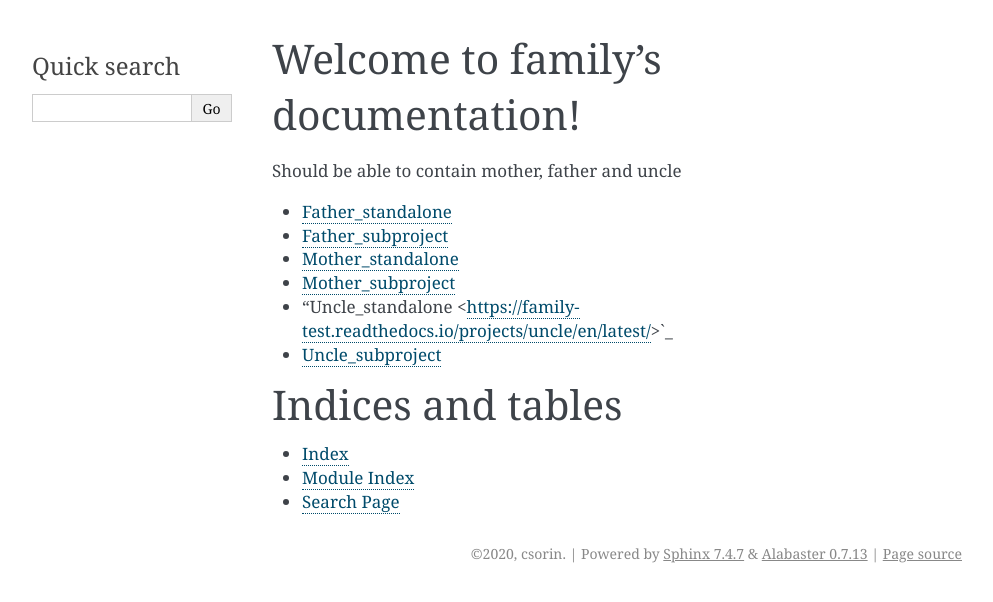
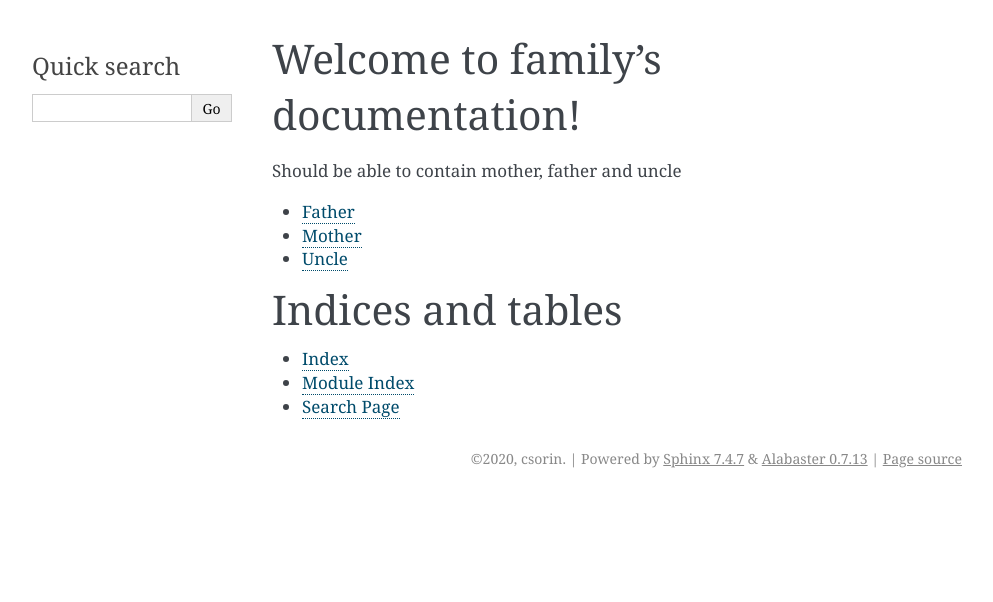
Before and after one commit to KarateDev/family, a Sphinx documentation site: the page built from docs/index.rst, in a window 1280 px wide. Shown: the top 602 px of the page, without its empty margins (148-1141 px from the left). Built offline with Sphinx 7.4.7, drawn with Linux system fonts in a browser that asks for light colours.

Commit message:
update link to point only to subprojects

```diff
--- a/docs/index.rst
+++ b/docs/index.rst
@@ -12,12 +12,12 @@ Welcome to family's documentation!
 
 Should be able to contain mother, father and uncle
 
-* `Father_standalone <https://father.readthedocs.io/en/latest/>`_
-* `Father_subproject <https://family-test.readthedocs.io/projects/father/en/latest/>`_
-* `Mother_standalone <https://family-test.readthedocs.io/projects/mother/en/latest/>`_
-* `Mother_subproject <https://mother.readthedocs.io/en/latest/>`_
-* "Uncle_standalone <https://family-test.readthedocs.io/projects/uncle/en/latest/>`_
-* `Uncle_subproject <https://uncle.readthedocs.io/en/latest/>`_
+* `Father <https://family-test.readthedocs.io/projects/father/en/latest/>`_
+
+* `Mother <https://family-test.readthedocs.io/projects/mother/en/latest/>`_
+
+* `Uncle <https://family-test.readthedocs.io/projects/uncle/en/latest/>`_
+
 
 Indices and tables
 ==================
```
